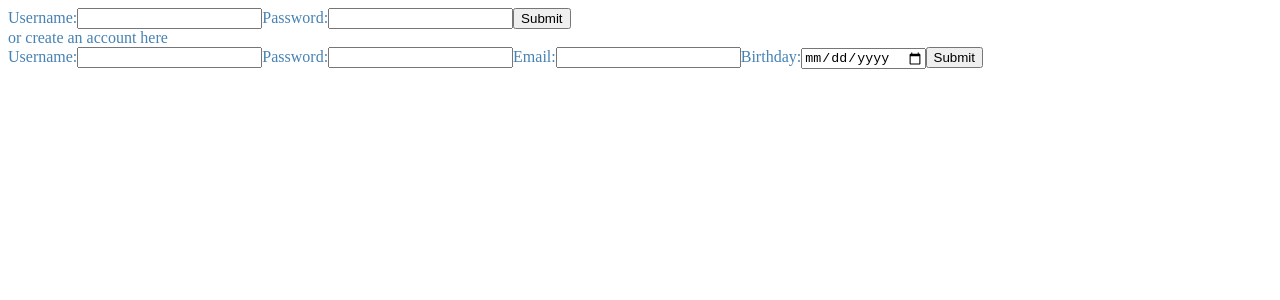
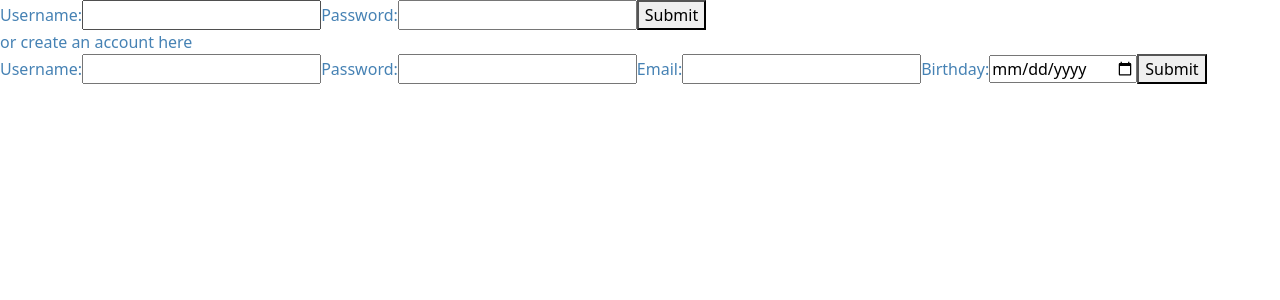
Before and after one commit to MforMko/getFlix-client, a React (Vite) app: page / in a window 1280 px wide. Shown: the top 300 px of the page. Built offline with nearby package versions, Linux system fonts and the light colour scheme.

Commit message:
npm instal react bootstrap
import react bootstrap to src/index.scss
+ npm update

```diff
--- a/package.json
+++ b/package.json
@@ -8,8 +8,10 @@
   "author": "",
   "license": "ISC",
   "dependencies": {
+    "bootstrap": "^5.3.3",
     "prop-types": "^15.8.1",
     "react": "^18.2.0",
+    "react-bootstrap": "^2.10.3",
     "react-dom": "^18.2.0"
   },
   "devDependencies": {
--- a/src/index.scss
+++ b/src/index.scss
@@ -1,3 +1,6 @@
+@import "~bootstrap/scss/bootstrap.scss";
+
+
 $color: steelblue;
 
 .get-flix {
```
Also changed, not shown: 1 other file (tests, documents, lock files or other folders).
